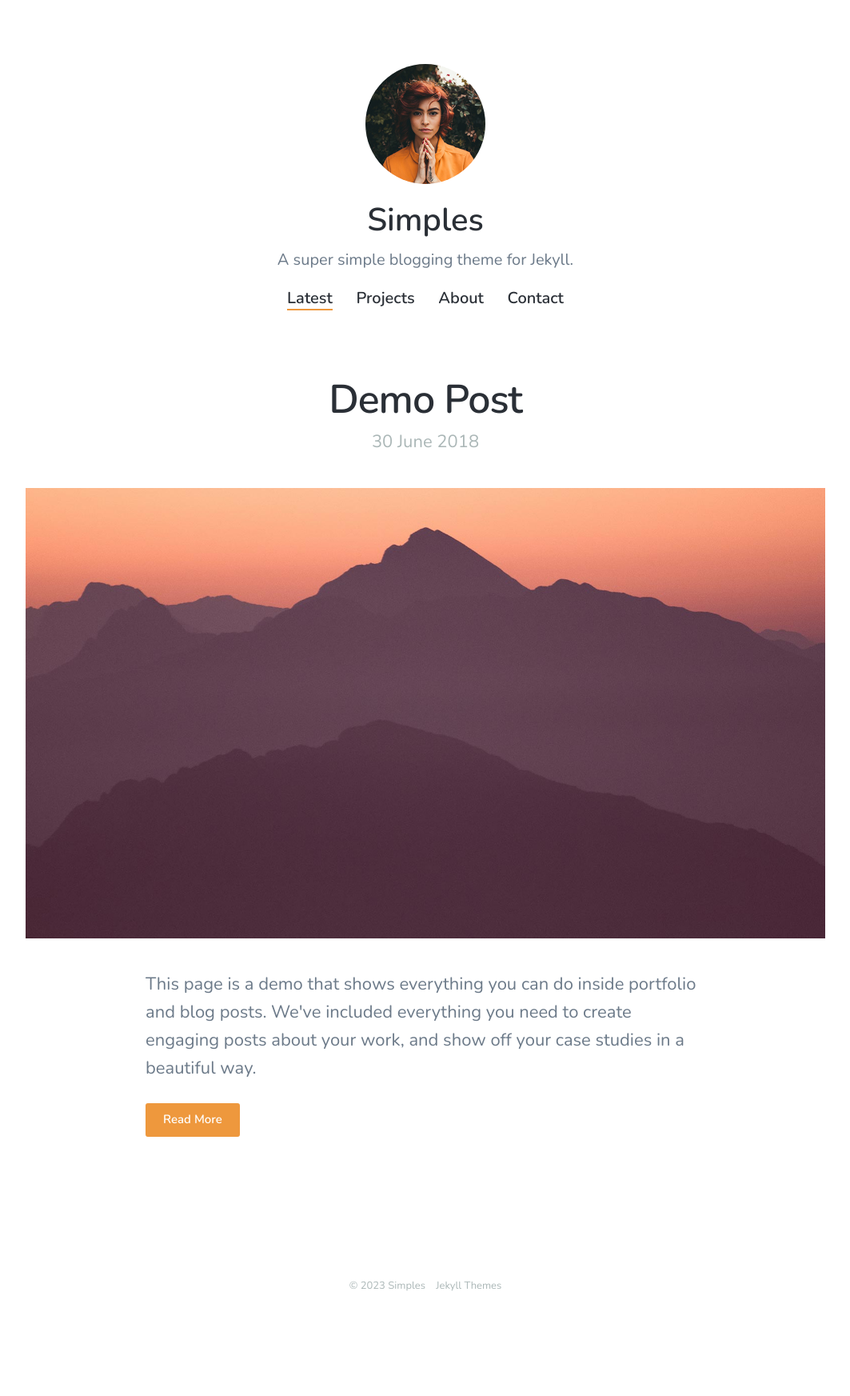
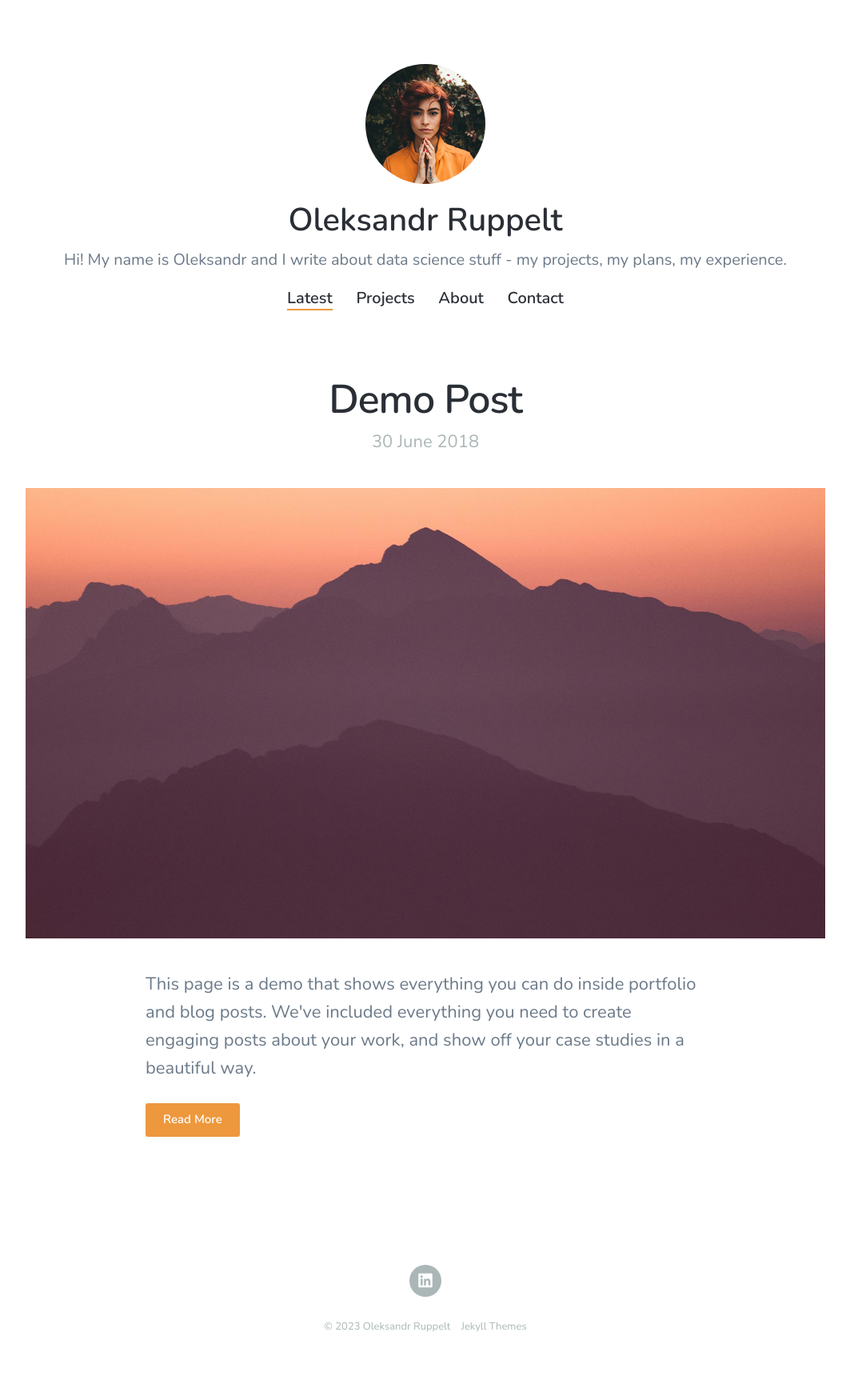
Before and after one commit to Blindshooter/Blindshooter.github.io, a Jekyll site: the page built from index.html, in a window 1280 px wide. Shown: the whole page at 80% size, without its empty margins (108-1171 px from the left). Built offline with Jekyll 4.4.1, drawn with Linux system fonts in a browser that asks for light colours; nearby versions of some CDN libraries; the list of posts is cut into pages by our own code; before the commit the page ends 1694 px from its top, so only the background shows below that.

Commit message:
add description

```diff
--- a/_data/settings.yml
+++ b/_data/settings.yml
@@ -1,6 +1,6 @@
 basic_settings:
-  site_title: Simples
-  site_tagline: A super simple blogging theme for Jekyll.
+  site_title: Oleksandr Ruppelt
+  site_tagline: Hi! My name is Oleksandr and I write about data science stuff - my projects, my plans, my experience.
   favicon_image: /images/favicon.png
 
 header_settings:
@@ -54,7 +54,7 @@ social_settings:
   soundcloud_url: ''
   spotify_url: ''
   bandcamp_url: ''
-  linkedin_url: ''
+  linkedin_url: 'https://www.linkedin.com/in/oruppelt/'
 
 color_settings:
   background_color: '#ffffff'
```
